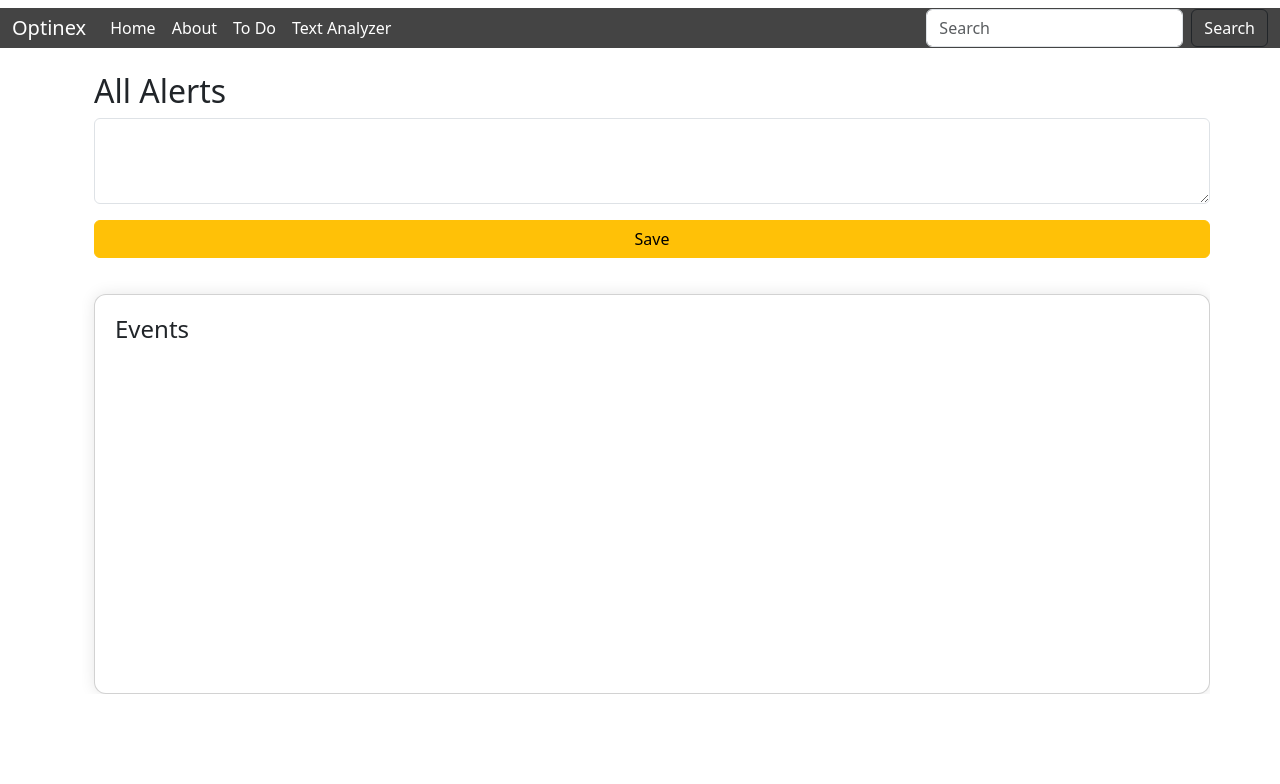
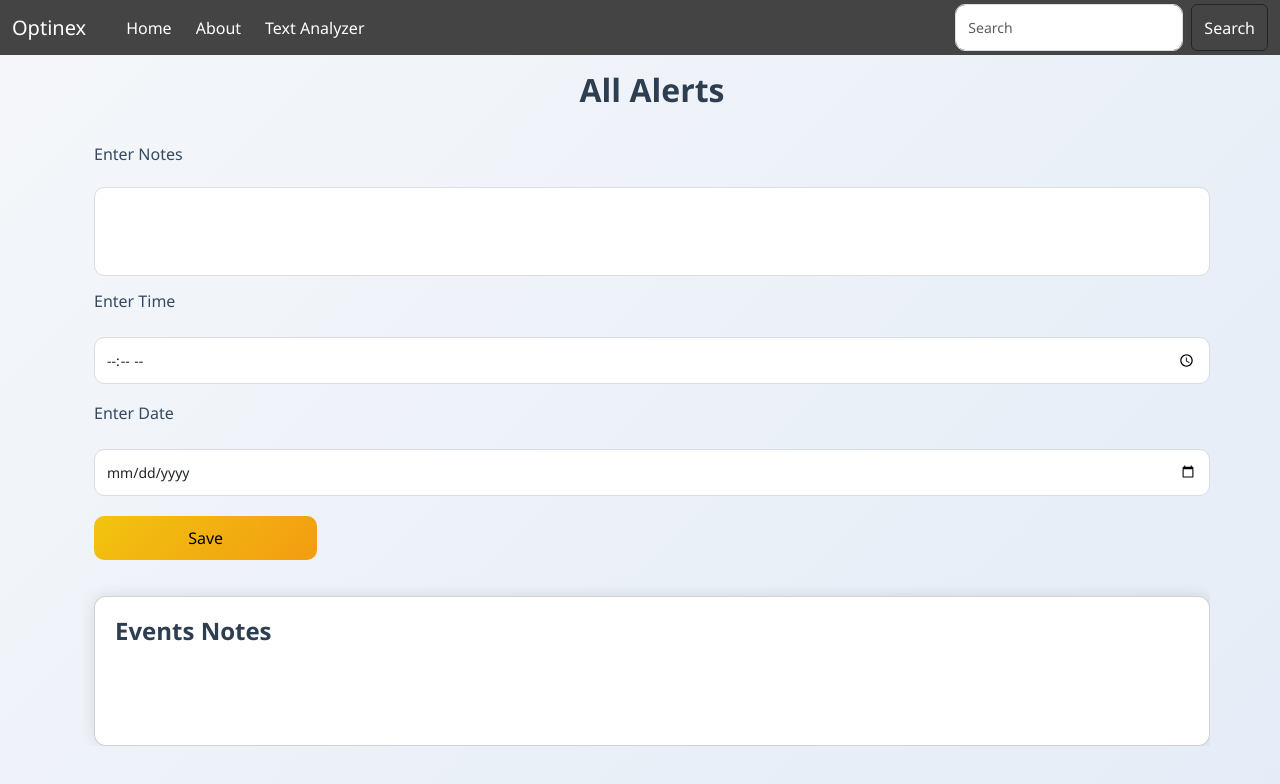
Before and after one commit to Salmanumer1/div, a React (Vite) app: page /alert in a window 1280 px wide. Shown: the top 784 px of the page. Built offline with nearby package versions, Linux system fonts and the light colour scheme.

Commit message:
Working on Notes and Calender pages and design some element of homw page for rnhancment

```diff
--- a/src/components/About.jsx
+++ b/src/components/About.jsx
@@ -25,10 +25,10 @@ setbtntxt("Enable Light Mode")
   return (
     <>
     <div className="container" style={mySty}>
-      <h2>About Us</h2>
+      <h2 style={mySty}>About Us</h2>
     <div class="accordion" id="accordionExample">
   <div class="accordion-item">
-    <h2 class="accordion-header">
+    <h2 class="accordion-header" style={mySty}>
       <button class="accordion-button" type="button" data-bs-toggle="collapse" data-bs-target="#collapseOne" aria-expanded="true" aria-controls="collapseOne" style={mySty}>
         Accordion Item #1
       </button>
--- a/src/components/Alert.jsx
+++ b/src/components/Alert.jsx
@@ -1,28 +1,44 @@
 import React, { useContext, useState } from "react";
 import { EventContext } from "./EventContext.jsx";
-
+import './styles.css'
 export default function Alert() {
-    const [evedetails,setEveDetails]=useState()
+const [evedetails,setEveDetails]=useState()
+const [Time,setTime]=useState()
+const [Date,setDate]=useState()
 const [details,setDetails]=useState([])
 const handleOnChange=(e)=>{
 setEveDetails(e.target.value)
 }
 const AddDetails=()=>{
-setDetails(prev=>[...prev,evedetails])
+const eve={
+
+  name:evedetails,
+  time:Time,
+  date:Date
+}
+setDetails(prev=>[...prev,eve])
 }
   return (
     <div className="container">
       <h2>All Alerts</h2>
- <textarea className="form-control  bg-warning-border-subtle"  onChange={handleOnChange} id="Mybox" rows="3"></textarea>
-     <button className="btn btn-warning my-3" onClick={AddDetails}>Save</button>
-         <div className='card'>
-        <h4>Events</h4>
-  {details.map((eve, index) => (
+ <label for="inputCity" class="form-label my-3"><h5>Enter Notes</h5></label>
+<textarea className="form-control  bg-warning-border-subtle"  onChange={handleOnChange} id="Mybox" rows="3"></textarea>
+ <label for="inputCity" class="form-label my-3"><h5>Enter Time</h5></label>
+ <input type="time" class="form-control my-1"  placeholder='Enter time' onChange={(e)=>{setTime(e.target.value)}}/>
+ <label for="inputCity" class="form-label my-3"><h5>Enter Date</h5></label>
+ <input type="date" class="form-control my-1"  placeholder='Enter Date' onChange={(e)=>{setDate(e.target.value)}}/>
+     <button className="btn btn-warning my-3" style={{width : "20%"}}onClick={AddDetails}>Save</button>
+         <div className='card' >
+        <h4>Events Notes</h4>
+  {details.map((eve,index) => (
     <div className="card-body" key={index}>
-      <h5 className="card-title">{eve}</h5>
-      <p className="card-text">{eve}</p>
-        </div>)
-)}
+      <h5 className="card-title">{eve.name}</h5>
+      <p className="card-text">{eve.time}</p>
+      <p className="card-text">{eve.date}</p>
+      <button className="btn btn-warning" onClick={()=>{setDetails(prev=>prev.filter((_, i)=> i!==index))}}>Delete</button>
+      </div>
+        )
+        )}
 </div>
 
 </div>
--- a/src/components/Calender.jsx
+++ b/src/components/Calender.jsx
@@ -1,11 +1,39 @@
-import React from 'react'
- import Calendar from 'react-calendar'
+import React, { useState } from 'react'
+import Calendar from 'react-calendar'
+import 'react-calendar/dist/Calendar.css'
+import './clander.css'
 
 export default function Calender() {
+
+  const [markedDates, setMarkedDates] = useState([])
+
+  // Toggle date
+  const handleClickDay = (date) => {
+    const formatted = date.toDateString()
+
+    setMarkedDates(prev => {
+      if (prev.includes(formatted)) {
+        // REMOVE if already exists
+        return prev.filter(d => d !== formatted)
+      } else {
+        // ADD if not exists
+        return [...prev, formatted]
+      }
+    })
+  }
+
+  // Add class to marked dates
+  const tileClassName = ({ date }) => {
+    const formatted = date.toDateString()
+    return markedDates.includes(formatted) ? "marked-date" : ""
+  }
+
   return (
-    <div>
-      <Calendar />
-
-    </div>
+  <div>
+      <Calendar
+        onClickDay={handleClickDay}
+        tileClassName={tileClassName}
+      />
+   </div>
   )
 }
--- a/src/components/Home.jsx
+++ b/src/components/Home.jsx
@@ -3,6 +3,7 @@ import { useContext } from "react";
 import { EventContext } from "./EventContext.jsx";
 import Calendar from 'react-calendar'
 import './style.css'
+
 import Calender from './Calender';
 
 
@@ -51,7 +52,7 @@ const[Time,setTime]=useState();
         </li>
 
          <li className="nav-item">
-          <a className="nav-link active" aria-current="page" href="/Alert" style={{color:"white"}} ><ion-icon className="mx-2"name="alert-circle-outline"></ion-icon>Alert</a>
+          <a className="nav-link active" aria-current="page" href="/Alert" style={{color:"white"}} ><ion-icon className="mx-2" name="clipboard-outline"></ion-icon>Notes</a>
         </li>
 
          <li className="nav-item">
@@ -59,12 +60,10 @@ const[Time,setTime]=useState();
         </li>
       </ul>
     </div>
-    <div className="container">
 
-    </div>
         <Calendar  onClickDay={(date)=>{setSelectDate(date.toLocaleDateString() );}} />
 
-      <div className='card'>
+      <div className='cards'>
         <h4>Events</h4>
   {EventCard.map((eve, index) => (
     <div className="card-body" key={index}>
@@ -96,7 +95,7 @@ const[Time,setTime]=useState();
   </div>
   <div class="col-12">
     <label for="inputCity" class="form-label">Time</label>
-    <input type="time" class="form-control"  placeholder='Enter time' onChange={(e)=>{setTime(e.target.value)}}/>
+    <input type="time" class="form-control "  placeholder='Enter time' onChange={(e)=>{setTime(e.target.value)}}/>
   </div>
 
   <div class="col-md-12">
--- a/src/components/NavBar.jsx
+++ b/src/components/NavBar.jsx
@@ -4,26 +4,24 @@ export default function NavBar(props) {
   return (
     <>
     <div  >
-        <nav className="navbar navbar-expand-lg">
-  <div className="container-fluid"  style={{ backgroundColor: "#444", }}>
-    <a className="navbar-brand" href="/" style={{color:"white"}}>{props.title}</a>
+        <nav className="navbar navbar-expand-lg" style={{marginTop:0,height:55,backgroundColor: "#444", }}>
+  <div className="container-fluid"  style={{marginTop:0,backgroundColor: "#444", }}>
+    <a className="navbar-brand" href="/" style={{color:"white"}}><ion-icon name="logo-deviantart"></ion-icon>{props.title}</a>
     <button className="navbar-toggler" type="button" data-bs-toggle="collapse" data-bs-target="#navbarSupportedContent" aria-controls="navbarSupportedContent" aria-expanded="false" aria-label="Toggle navigation">
       <span className="navbar-toggler-icon"></span>
     </button>
     <div className="collapse navbar-collapse" id="navbarSupportedContent" >
       <ul className="navbar-nav me-auto mb-2 mb-lg-0">
         <li className="nav-item">
-          <a className="nav-link active" aria-current="page" href="/" style={{color:"white"}}>Home</a>
+          <a className="nav-link active" aria-current="page" href="/" style={{color:"white"}}><ion-icon className="mx-2" name="home"></ion-icon>Home</a>
         </li>
         <li className="nav-item">
-          <a className="nav-link" href="/About"style={{color:"white"}}>About</a>
+          <a className="nav-link" href="/About"style={{color:"white"}}><ion-icon className='mx-1'name="qr-code-sharp"></ion-icon>About</a>
         </li>
 
+
         <li className="nav-item">
-          <a className="nav-link" href="/CalenderApp" style={{color:"white"}}>To Do</a>
-        </li>
-        <li className="nav-item">
-          <a className="nav-link" href="/TextBox" style={{color:"white"}}>Text Analyzer</a>
+          <a className="nav-link" href="/TextBox" style={{color:"white"}}><ion-icon className="mx-1" name="document-text-outline"></ion-icon>Text Analyzer</a>
         </li>
       </ul>
       <form className="d-flex" role="search">
--- /dev/null
+++ b/src/components/clander.css
@@ -0,0 +1,12 @@
+/* MARKED DATE STYLE */
+.marked-date {
+  background: #f1c40f !important;
+  color: black !important;
+  border-radius: 6px;
+}
+
+/* HOVER (optional better UX) */
+.react-calendar__tile:hover {
+  background: #ffeaa7 !important;
+  border-radius: 6px;
+}
--- a/src/components/style.css
+++ b/src/components/style.css
@@ -28,7 +28,7 @@ html, body, #root {
 .left-panel {
   position: fixed;
   right:0;
-  top:48px;
+  top:55px;
   justify-content: center;
   width: 300px;
   min-width: 240px;
@@ -78,7 +78,7 @@ html, body, #root {
 .right-panel {
   position: fixed;
   left:0;
-  top: 48px;
+  top: 54px;
   width: 300px;
   min-width: 300px;
   background: #2c2c3e;
@@ -87,11 +87,11 @@ html, body, #root {
   height: 100%;
 
 }
-.card {
-  display: flex;
+.cards{
+display: flex;
   flex-direction: column;
   width: 100%;
-  max-width: 1269px;        /* medium size */
+  max-width: 1269px;
   background: white;
   padding: 20px;
   border-radius: 12px;
@@ -100,5 +100,53 @@ html, body, #root {
   margin-top: 20px;
    height: calc(100vh - 400px);
   overflow-y: auto;
+}
+
+.nav-link,
+.cards,
+.card-body,
+.btn-warning,
+.react-calendar__tile {
+  transition: all 0.25s ease;
+}
+
+
+.right-panel .nav-link:hover {
+  background: rgba(255, 255, 255, 0.12);
+  transform: translateX(5px);
 
 }
+
+/* 🔹 RIGHT PANEL BUTTON HOVER */
+.btn-warning:hover {
+  transform: translateY(-2px);
+  box-shadow: 0 6px 15px rgba(243, 156, 18, 0.4);
+}
+
+/* 🔹 CARDS CONTAINER HOVER (very subtle) */
+.cards:hover {
+  box-shadow: 0 5px 20px rgba(0,0,0,0.15);
+}
+
+/* 🔹 EACH EVENT ITEM HOVER */
+.card-body:hover {
+  background: #eef3f9;
+  transform: scale(1.01);
+  cursor: pointer;
+}
+
+/* 🔹 CALENDAR DAY HOVER */
+.react-calendar__tile:hover {
+  background: #f1c40f !important;
+  color: black !important;
+  border-radius: 6px;
+}
+
+/* 🔹 ACTIVE CLICK FEEDBACK */
+.card-body:active {
+  transform: scale(0.98);
+}
+
+.btn-warning:active {
+  transform: scale(0.95);
+}
--- /dev/null
+++ b/src/components/styles.css
@@ -0,0 +1,143 @@
+.card{
+display: flex;
+  flex-direction: column;
+  width: 100%;
+  max-width: 1269px;
+  background: white;
+  padding: 20px;
+  border-radius: 12px;
+  box-shadow: 0 0 15px rgba(0,0,0,0.1) !important;
+
+  margin-top: 20px;
+   height: calc(100vh - 650px);
+  overflow-y: auto;
+}
+/* RESET */
+* {
+  margin: 0;
+  padding: 0;
+  box-sizing: border-box;
+  font-family: "Segoe UI", Tahoma, Geneva, Verdana, sans-serif;
+}
+
+/* PAGE BACKGROUND */
+body {
+  background: linear-gradient(135deg, #f5f7fa, #e4ecf7);
+}
+
+/* MAIN CONTAINER */
+/* .container {
+  max-width: 1100px;
+  margin: 40px auto;
+  padding: 30px;
+  background: #ffffff;
+  border-radius: 16px;
+  box-shadow: 0 10px 30px rgba(0, 0, 0, 0.08);
+} */
+
+/* TITLE */
+.container h2 {
+  text-align: center;
+  margin-bottom: 20px;
+  font-weight: 600;
+  color: #2c3e50;
+}
+
+/* LABELS */
+label h5 {
+  font-size: 16px;
+  color: #34495e;
+  margin-bottom: 6px;
+}
+
+/* INPUTS & TEXTAREA */
+.form-control {
+  border-radius: 10px !important;
+  padding: 12px;
+  border: 1px solid #dcdde1;
+  transition: all 0.3s ease;
+  font-size: 14px;
+}
+
+/* FOCUS EFFECT */
+.form-control:focus {
+  border-color: #f1c40f;
+  box-shadow: 0 0 8px rgba(241, 196, 15, 0.3);
+  outline: none;
+}
+
+/* TEXTAREA SPECIFIC */
+textarea {
+  resize: none;
+}
+
+/* BUTTON */
+button.btn-warning {
+  background: linear-gradient(135deg, #f1c40f, #f39c12);
+  border: none;
+  border-radius: 10px;
+  padding: 10px;
+  font-weight: 500;
+  transition: all 0.3s ease;
+}
+
+/* BUTTON HOVER */
+button.btn-warning:hover {
+  transform: translateY(-2px);
+  box-shadow: 0 6px 15px rgba(243, 156, 18, 0.4);
+}
+
+/* EVENTS SECTION TITLE */
+.card h4 {
+  margin-bottom: 15px;
+  color: #2c3e50;
+  font-weight: 600;
+}
+
+/* EVENT ITEM */
+.card-body {
+  background: #f9fbfd;
+  padding: 15px;
+  margin-bottom: 12px;
+  border-radius: 10px;
+  border-left: 5px solid #f1c40f;
+  transition: 0.3s;
+  margin-bottom: 20px;
+}
+
+/* HOVER EFFECT ON EVENT */
+.card-body:hover {
+  transform: scale(1.01);
+  background: #f4f8fc;
+}
+
+/* EVENT TITLE */
+.card-title {
+  font-size: 16px;
+  font-weight: 600;
+  color: #2c3e50;
+}
+
+/* EVENT TEXT */
+.card-text {
+  font-size: 14px;
+  color: #7f8c8d;
+}
+
+/* DELETE BUTTON INSIDE CARD */
+.card-body button {
+  margin-top: 10px;
+  padding: 6px 12px;
+  font-size: 13px;
+}
+
+/* RESPONSIVE */
+@media (max-width: 768px) {
+  .container {
+    padding: 20px;
+  }
+
+  button.btn-warning {
+    width: 100% !important;
+  }
+}
```
